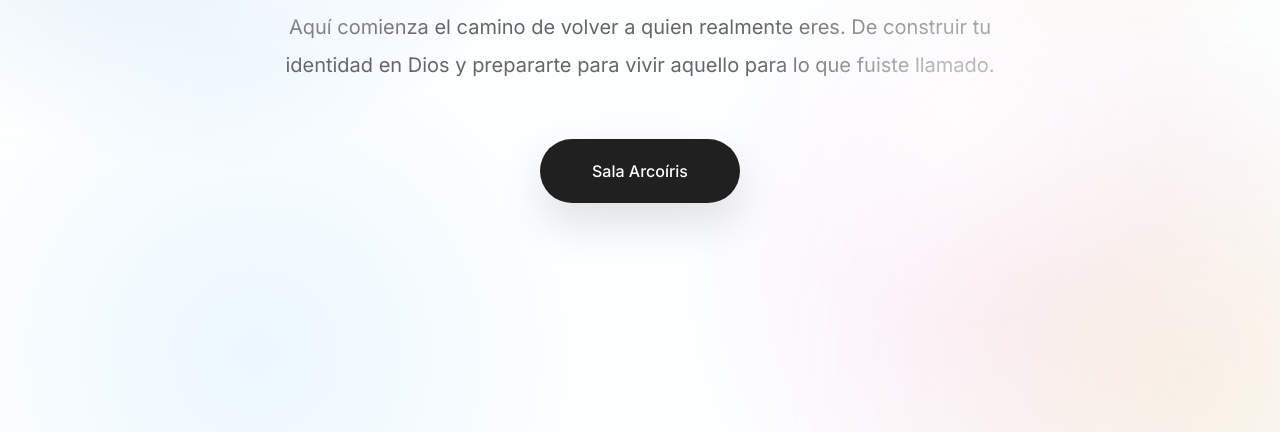
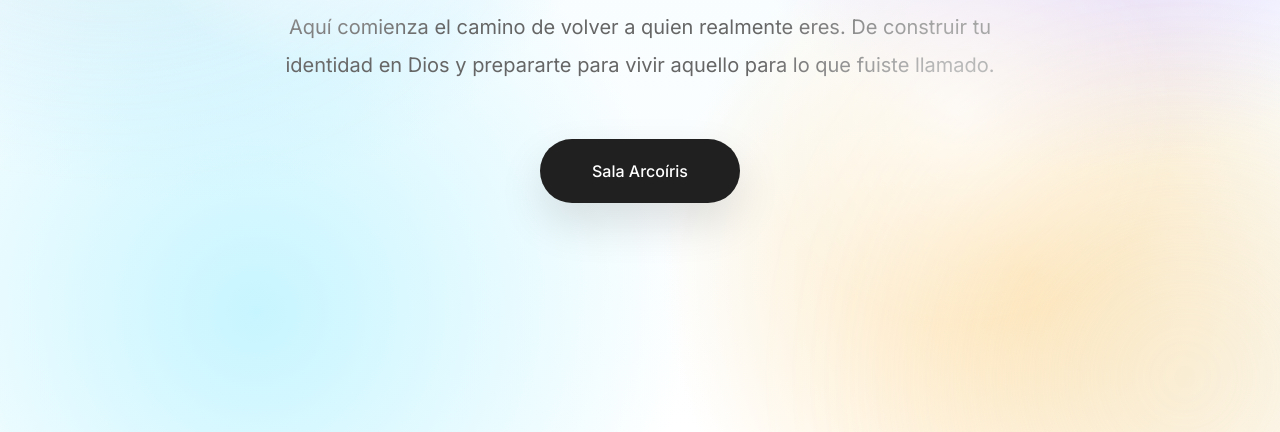
Before and after one commit to aquiestadiosbymara/aqui-esta-dios, a plain HTML site: page index.html in a window 1280 px wide. Shown: the part 368-800 px from the top of the page. Drawn offline with nearby package versions, Linux system fonts and the light colour scheme.

Commit message:
Update style.css

```diff
--- a/style.css
+++ b/style.css
@@ -17,11 +17,16 @@ scroll-behavior:smooth;
 body{
 
     background:
-    radial-gradient(circle at 15% 20%, rgba(120,190,255,.30) 0%, transparent 30%),
-    radial-gradient(circle at 85% 15%, rgba(255,220,120,.25) 0%, transparent 25%),
-    radial-gradient(circle at 80% 80%, rgba(255,170,220,.20) 0%, transparent 28%),
-    radial-gradient(circle at 20% 90%, rgba(170,220,255,.20) 0%, transparent 25%),
-    #FCFEFF;
+    radial-gradient(circle at 15% 15%, #BDEBFF 0%, transparent 35%),
+    radial-gradient(circle at 85% 20%, #DCCBFF 0%, transparent 30%),
+    radial-gradient(circle at 20% 85%, #C7F5FF 0%, transparent 35%),
+    radial-gradient(circle at 80% 80%, #FFE5B8 0%, transparent 30%),
+    linear-gradient(
+        180deg,
+        #EAF8FF 0%,
+        #F8FDFF 45%,
+        #FFFFFF 100%
+    );
 
     color:#202020;
 
```
